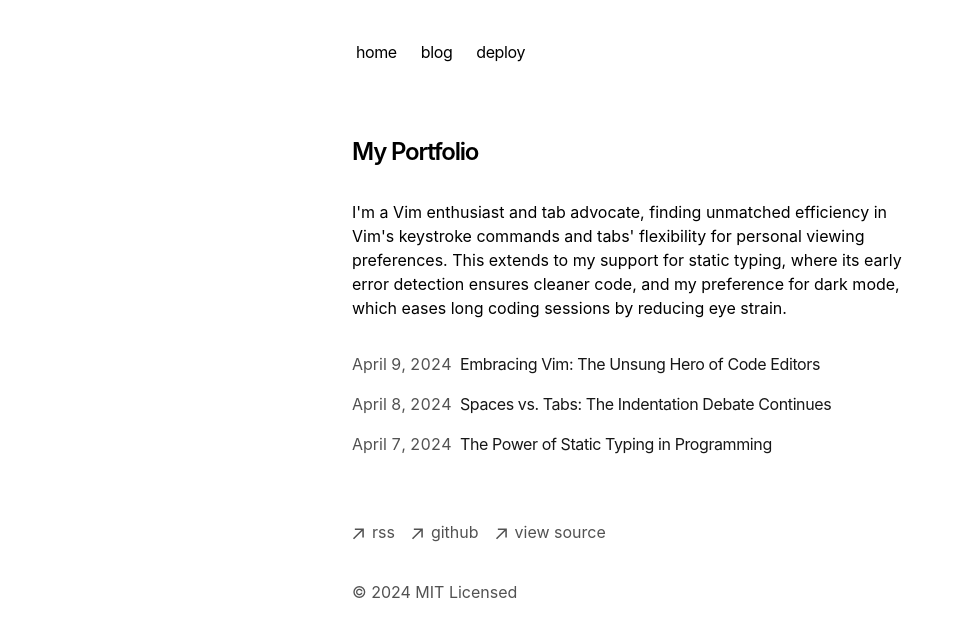
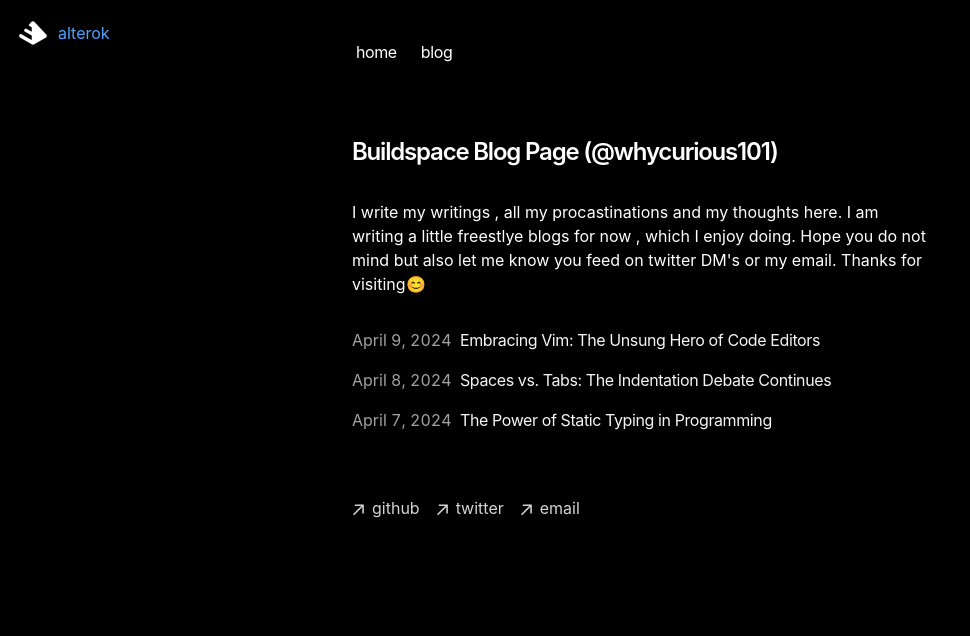
Before and after one commit to DhrishP/buildspace-procast-website, a Next.js app: page / in a window 1280 px wide. Shown: the top 636 px of the page, without its empty margins (0-970 px from the left). Built offline with nearby package versions, Linux system fonts and the light colour scheme.

Commit message:
changed colour scheming and added buildspace logo

```diff
--- a/app/blog/[slug]/page.tsx
+++ b/app/blog/[slug]/page.tsx
@@ -86,7 +86,7 @@ export default function Blog({ params }) {
         {post.metadata.title}
       </h1>
       <div className="flex justify-between items-center mt-2 mb-8 text-sm">
-        <p className="text-sm text-neutral-600 dark:text-neutral-400">
+        <p className="text-sm text-neutral-200">
           {formatDate(post.metadata.publishedAt)}
         </p>
       </div>
--- a/app/blog/page.tsx
+++ b/app/blog/page.tsx
@@ -8,7 +8,7 @@ export const metadata = {
 export default function Page() {
   return (
     <section>
-      <h1 className="font-semibold text-2xl mb-8 tracking-tighter">My Blog</h1>
+      <h1 className="font-semibold text-2xl mb-8  tracking-tighter">Whycurious's Blog</h1>
       <BlogPosts />
     </section>
   )
--- a/app/components/footer.tsx
+++ b/app/components/footer.tsx
@@ -12,24 +12,13 @@ function ArrowIcon() {
         fill="currentColor"
       />
     </svg>
-  )
+  );
 }
 
 export default function Footer() {
   return (
     <footer className="mb-16">
-      <ul className="font-sm mt-8 flex flex-col space-x-0 space-y-2 text-neutral-600 md:flex-row md:space-x-4 md:space-y-0 dark:text-neutral-300">
-        <li>
-          <a
-            className="flex items-center transition-all hover:text-neutral-800 dark:hover:text-neutral-100"
-            rel="noopener noreferrer"
-            target="_blank"
-            href="/rss"
-          >
-            <ArrowIcon />
-            <p className="ml-2 h-7">rss</p>
-          </a>
-        </li>
+      <ul className="font-sm mt-8 flex flex-col space-x-0 space-y-2 text-neutral-300 md:flex-row md:space-x-4 md:space-y-0 dark:text-neutral-300">
         <li>
           <a
             className="flex items-center transition-all hover:text-neutral-800 dark:hover:text-neutral-100"
@@ -46,16 +35,24 @@ export default function Footer() {
             className="flex items-center transition-all hover:text-neutral-800 dark:hover:text-neutral-100"
             rel="noopener noreferrer"
             target="_blank"
-            href="https://vercel.com/templates/next.js/portfolio-starter-kit"
+            href="https://twitter.com/whycurious101"
           >
             <ArrowIcon />
-            <p className="ml-2 h-7">view source</p>
+            <p className="ml-2 h-7">twitter</p>
+          </a>
+        </li>
+        <li>
+          <a
+            className="flex items-center transition-all hover:text-neutral-800 dark:hover:text-neutral-100"
+            rel="noopener noreferrer"
+            target="_blank"
+            href="mailto:parekhdhrish.pg@gmail.com"
+          >
+            <ArrowIcon />
+            <p className="ml-2 h-7">email</p>
           </a>
         </li>
       </ul>
-      <p className="mt-8 text-neutral-600 dark:text-neutral-300">
-        © {new Date().getFullYear()} MIT Licensed
-      </p>
     </footer>
-  )
+  );
 }
--- a/app/components/nav.tsx
+++ b/app/components/nav.tsx
@@ -6,10 +6,7 @@ const navItems = {
   },
   '/blog': {
     name: 'blog',
-  },
-  'https://vercel.com/templates/next.js/portfolio-starter-kit': {
-    name: 'deploy',
-  },
+  }
 }
 
 export function Navbar() {
--- a/app/components/posts.tsx
+++ b/app/components/posts.tsx
@@ -22,10 +22,10 @@ export function BlogPosts() {
             href={`/blog/${post.slug}`}
           >
             <div className="w-full flex flex-col md:flex-row space-x-0 md:space-x-2">
-              <p className="text-neutral-600 dark:text-neutral-400 w-[100px] tabular-nums">
+              <p className="text-neutral-400 w-[100px] tabular-nums">
                 {formatDate(post.metadata.publishedAt, false)}
               </p>
-              <p className="text-neutral-900 dark:text-neutral-100 tracking-tight">
+              <p className="text-neutral-100 tracking-tight">
                 {post.metadata.title}
               </p>
             </div>
--- a/app/global.css
+++ b/app/global.css
@@ -61,7 +61,7 @@ html {
 }
 
 .prose pre {
-  @apply bg-neutral-50 dark:bg-neutral-900 rounded-lg overflow-x-auto border border-neutral-200 dark:border-neutral-900 py-2 px-3 text-sm;
+  @apply bg-neutral-900 rounded-lg overflow-x-auto border border-neutral-900 py-2 px-3 text-sm;
 }
 
 .prose code {
@@ -84,7 +84,7 @@ html {
 }
 
 .prose p {
-  @apply my-4 text-neutral-800 dark:text-neutral-200;
+  @apply my-4 text-neutral-200;
 }
 
 .prose h1 {
--- a/app/layout.tsx
+++ b/app/layout.tsx
@@ -1,27 +1,26 @@
-import './global.css'
-import type { Metadata } from 'next'
-import { GeistSans } from 'geist/font/sans'
-import { GeistMono } from 'geist/font/mono'
-import { Navbar } from './components/nav'
-import { Analytics } from '@vercel/analytics/react'
-import { SpeedInsights } from '@vercel/speed-insights/next'
-import Footer from './components/footer'
-import { baseUrl } from './sitemap'
+import "./global.css";
+import type { Metadata } from "next";
+import { GeistSans } from "geist/font/sans";
+import { GeistMono } from "geist/font/mono";
+import { Navbar } from "./components/nav";
+import { Analytics } from "@vercel/analytics/react";
+import { SpeedInsights } from "@vercel/speed-insights/next";
+import Footer from "./components/footer";
+import { baseUrl } from "./sitemap";
+import Image from "next/image";
+import Link from "next/link";
 
 export const metadata: Metadata = {
   metadataBase: new URL(baseUrl),
-  title: {
-    default: 'Next.js Portfolio Starter',
-    template: '%s | Next.js Portfolio Starter',
-  },
-  description: 'This is my portfolio.',
+  title: "Whycurious's Buildspace Blog",
+  description: "A place to build my habit of sharing my thoughts and ideas.",
   openGraph: {
-    title: 'My Portfolio',
-    description: 'This is my portfolio.',
+    title: "Whycurious's Buildspace Blog",
+    description: "A place to build my habit of sharing my thoughts and ideas.",
     url: baseUrl,
-    siteName: 'My Portfolio',
-    locale: 'en_US',
-    type: 'website',
+    siteName: "My Portfolio",
+    locale: "en_US",
+    type: "website",
   },
   robots: {
     index: true,
@@ -29,32 +28,47 @@ export const metadata: Metadata = {
     googleBot: {
       index: true,
       follow: true,
-      'max-video-preview': -1,
-      'max-image-preview': 'large',
-      'max-snippet': -1,
+      "max-video-preview": -1,
+      "max-image-preview": "large",
+      "max-snippet": -1,
     },
   },
-}
+};
 
-const cx = (...classes) => classes.filter(Boolean).join(' ')
+const cx = (...classes) => classes.filter(Boolean).join(" ");
 
 export default function RootLayout({
   children,
 }: {
-  children: React.ReactNode
+  children: React.ReactNode;
 }) {
   return (
     <html
       lang="en"
       className={cx(
-        'text-black bg-white dark:text-white dark:bg-black',
+        "bg-black text-white",
         GeistSans.variable,
         GeistMono.variable
       )}
     >
       <body className="antialiased max-w-xl mx-4 mt-8 lg:mx-auto">
         <main className="flex-auto min-w-0 mt-6 flex flex-col px-2 md:px-0">
+          <Link
+            href={"https://buildspace.so"}
+            className="flex items-center absolute top-2 left-2"
+          >
+            <Image
+              src={"/images/buildspace.png"}
+              alt="Buildspace"
+              width={50}
+              height={50}
+            />
+
+            <h4 className="text-blue-400 ">alterok</h4>
+          </Link>
+
           <Navbar />
+
           {children}
           <Footer />
           <Analytics />
@@ -62,5 +76,5 @@ export default function RootLayout({
         </main>
       </body>
     </html>
-  )
+  );
 }
--- a/app/page.tsx
+++ b/app/page.tsx
@@ -4,14 +4,10 @@ export default function Page() {
   return (
     <section>
       <h1 className="mb-8 text-2xl font-semibold tracking-tighter">
-        My Portfolio
+        Buildspace Blog Page (@whycurious101)
       </h1>
       <p className="mb-4">
-        {`I'm a Vim enthusiast and tab advocate, finding unmatched efficiency in
-        Vim's keystroke commands and tabs' flexibility for personal viewing
-        preferences. This extends to my support for static typing, where its
-        early error detection ensures cleaner code, and my preference for dark
-        mode, which eases long coding sessions by reducing eye strain.`}
+        {`I write my writings , all my procastinations and my thoughts here. I am writing a little freestlye blogs for now , which I enjoy doing. Hope you do not mind but also let me know you feed on twitter DM's or my email. Thanks for visiting😊`}
       </p>
       <div className="my-8">
         <BlogPosts />
```
Also changed, not shown: public/images/buildspace.png (added).
